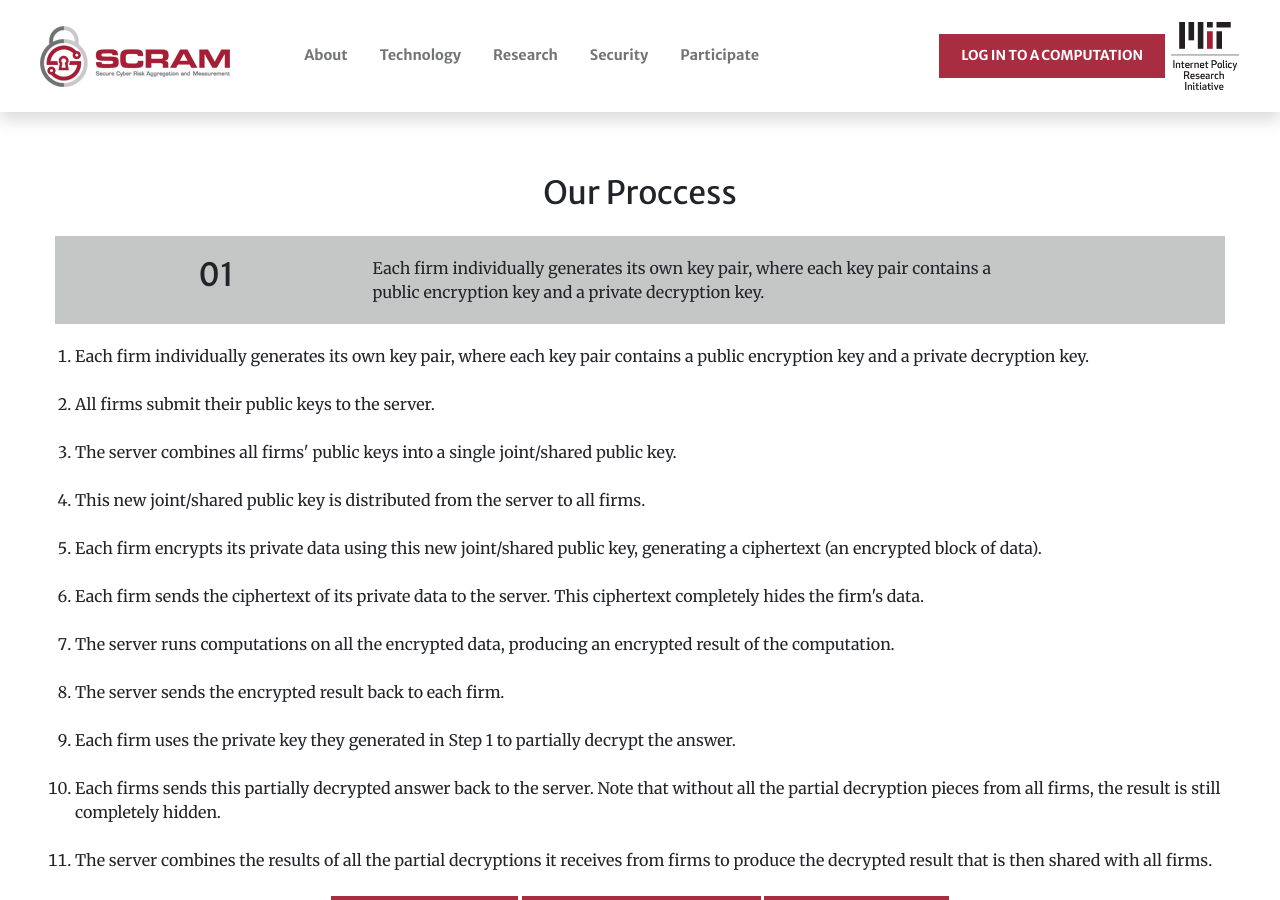
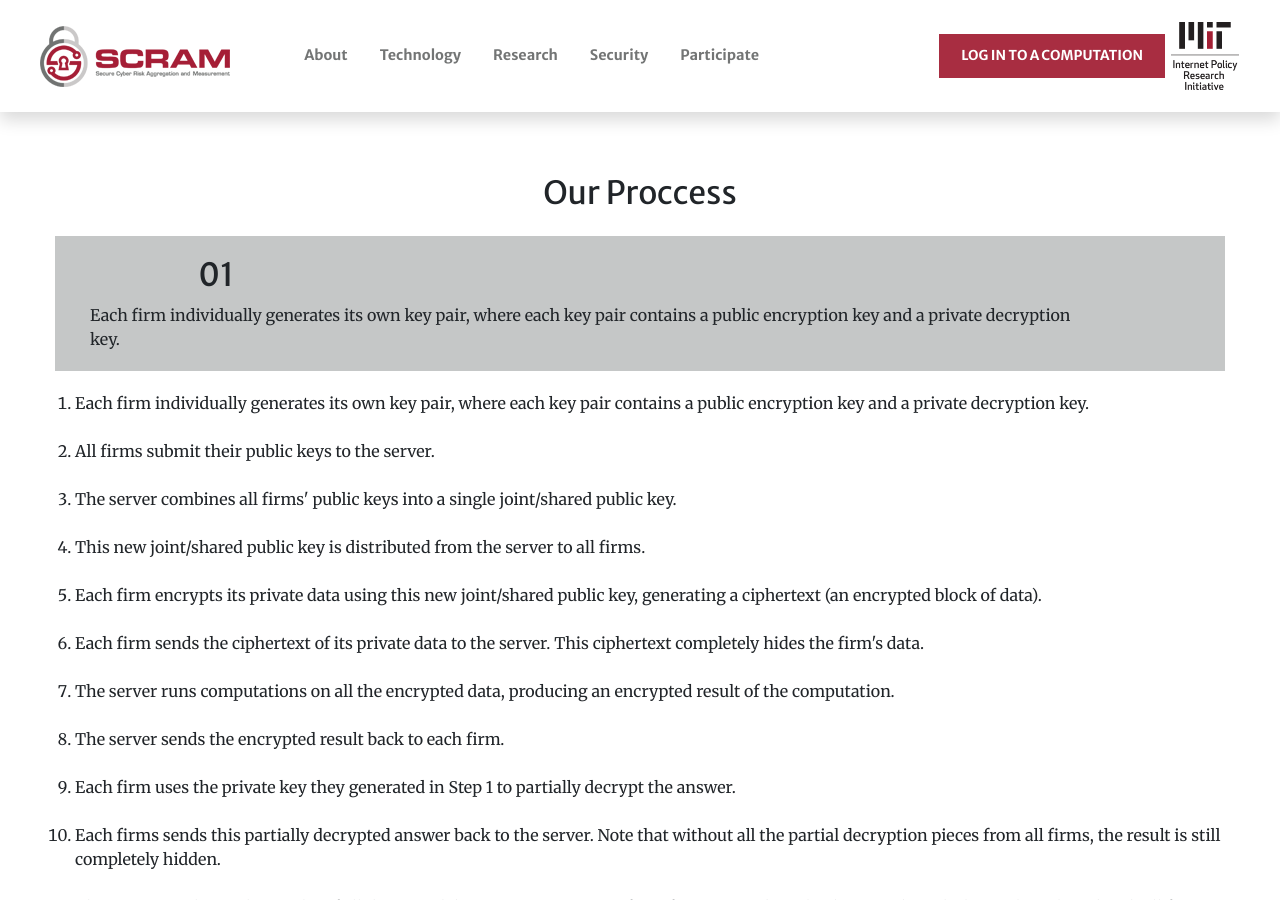
Before and after one commit to jisqyv/MIT, a Jekyll site: the page built from technology.md, in a window 1280 px wide and 900 px high, scrolled down 1877 px. Built offline with Jekyll 4.4.1, drawn with Linux system fonts in a browser that asks for light colours; nearby versions of some CDN libraries.

Commit message:
Update aside-technology.html

```diff
--- a/_includes/aside-technology.html
+++ b/_includes/aside-technology.html
@@ -3,7 +3,7 @@
     <h2 class="mb-4 text-center">{{ section.title }}</h2>
 	  <div class="row" style="background-color:#c5c7c7;color:#212529;padding:20px;margin:20px;">
     <div class="col-xs-12 col-sm-6 col-lg-3 " style="text-align:center;"><h3 class="h2">01</h3></div>
-    <div class="clearfix col-xs-12 col-sm-6 col-lg-7" >Each firm individually generates its own key pair, where each key pair contains a public encryption key and a private decryption key.</div>
+    <div class="clearfix col-xs-12 col-sm-6 col-lg-8" >Each firm individually generates its own key pair, where each key pair contains a public encryption key and a private decryption key.</div>
   </div>
 
 	<ol>
```
